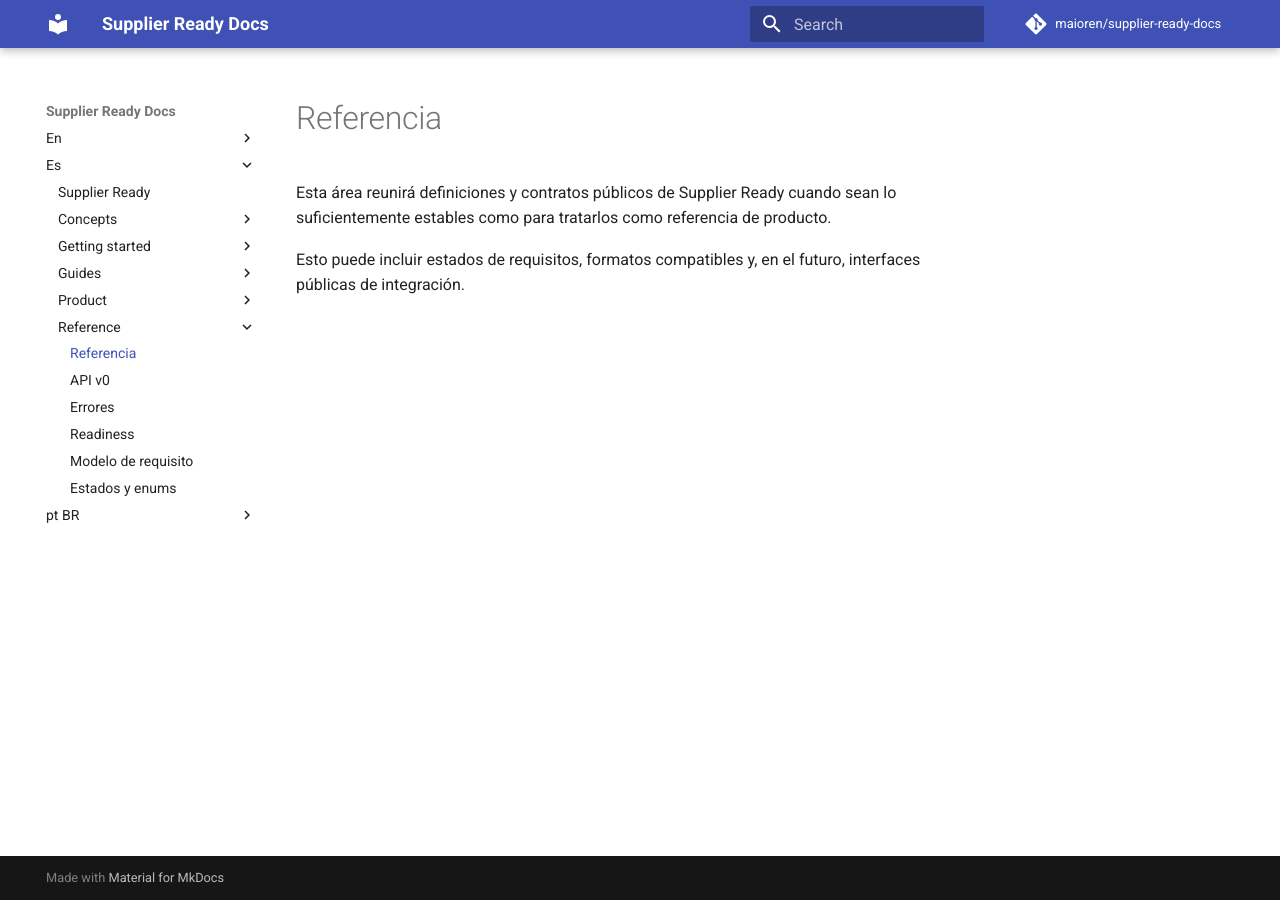
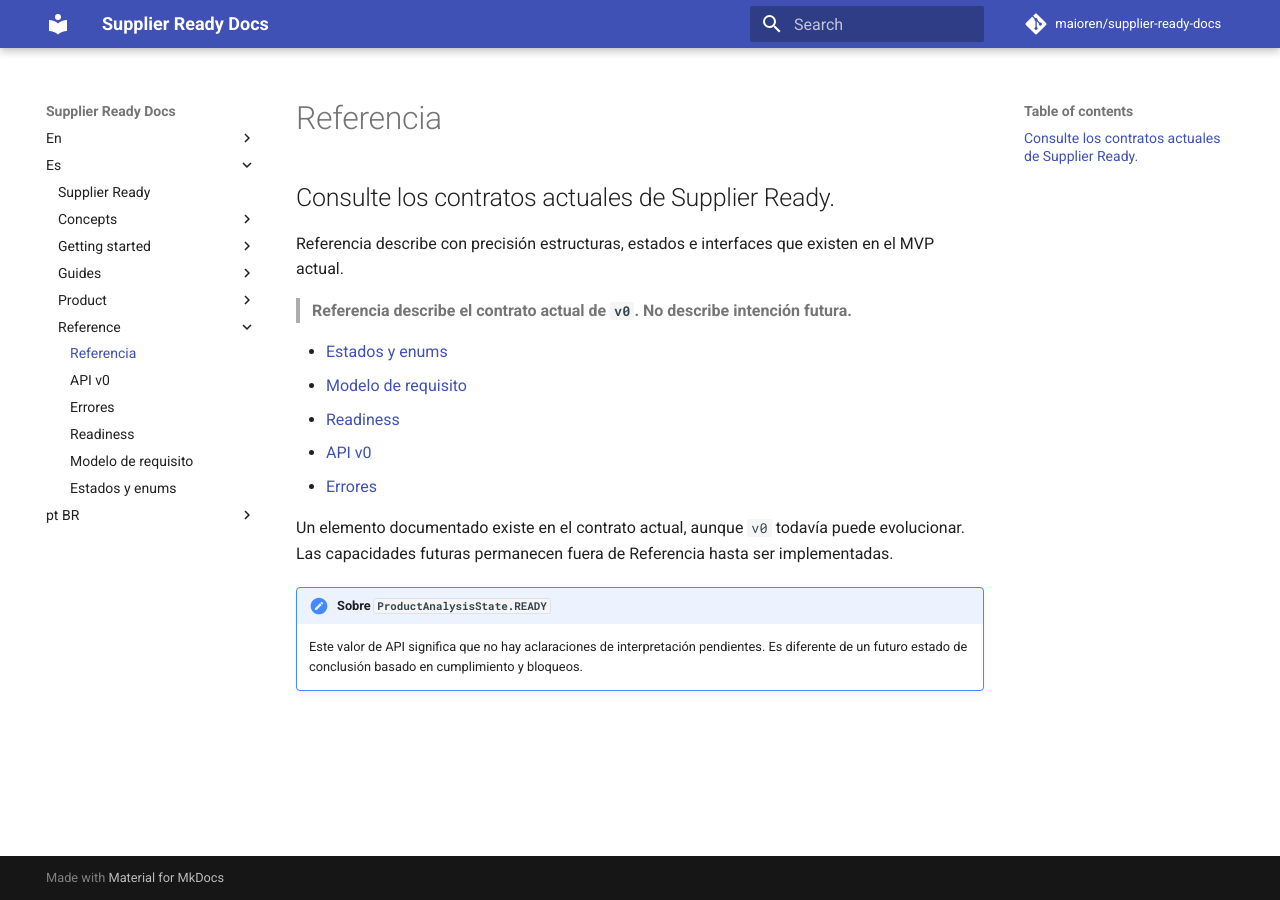
Before and after one commit to maioren/supplier-ready-docs, an MkDocs documentation site: the page built from docs/es/reference/index.md, in a window 1280 px wide. Built offline with MkDocs 1.6.1 and Material for MkDocs 9.7.7, drawn with Linux system fonts in a browser that asks for light colours; comment, search, counter and statistics services are not loaded.

Commit message:
docs: synchronize Spanish reference overview

```diff
--- a/docs/es/reference/index.md
+++ b/docs/es/reference/index.md
@@ -1,5 +1,18 @@
 # Referencia
 
-Esta área reunirá definiciones y contratos públicos de Supplier Ready cuando sean lo suficientemente estables como para tratarlos como referencia de producto.
+## Consulte los contratos actuales de Supplier Ready.
 
-Esto puede incluir estados de requisitos, formatos compatibles y, en el futuro, interfaces públicas de integración.
+Referencia describe con precisión estructuras, estados e interfaces que existen en el MVP actual.
+
+> **Referencia describe el contrato actual de `v0`. No describe intención futura.**
+
+- [Estados y enums](states-enums.md)
+- [Modelo de requisito](requirement-model.md)
+- [Readiness](readiness.md)
+- [API v0](api-v0.md)
+- [Errores](errors.md)
+
+Un elemento documentado existe en el contrato actual, aunque `v0` todavía puede evolucionar. Las capacidades futuras permanecen fuera de Referencia hasta ser implementadas.
+
+!!! note "Sobre `ProductAnalysisState.READY`"
+    Este valor de API significa que no hay aclaraciones de interpretación pendientes. Es diferente de un futuro estado de conclusión basado en cumplimiento y bloqueos.
```
